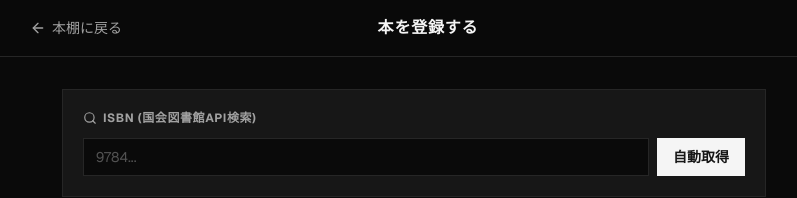
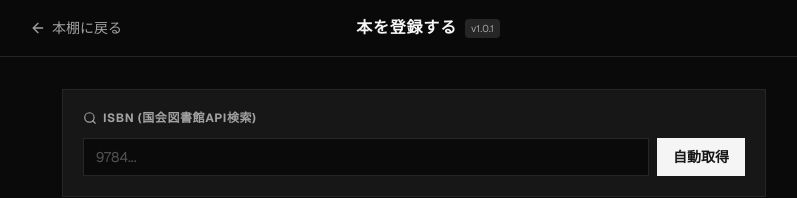
Before and after one commit to cat3-lang/my-book-app, a Next.js app: page /add in a window 1280 px wide. Shown: the top 198 px of the page, without its empty margins (226-1023 px from the left). Built offline with nearby package versions, Linux system fonts and the light colour scheme; no server answers.

Commit message:
v1.0.1: URL取得を一度外してテスト、バージョン表示機能を追加

```diff
--- a/app/add/page.tsx
+++ b/app/add/page.tsx
@@ -5,6 +5,9 @@ import { useRouter } from "next/navigation";
 import Link from "next/link";
 import { supabase } from "@/lib/supabase";
 import { ArrowLeft, Search, BookOpen, Check, Calendar, Layers, ExternalLink } from "lucide-react";
+
+// 🔄 更新のたびに数字を増やしてデプロイ確認に使うバージョン番号
+const APP_VERSION = "v1.0.1";
 
 type ExistingBookInfo = {
   title: string;
@@ -56,7 +59,7 @@ export default function AddBookPage() {
     setSortTitle(hiraganaToKatakana(val));
   };
 
-  // サーバーサイド（APIルート）を経由して国会図書館データを安全に取得
+  // サーバーサイド（APIルート）を経由して国会図書館データを取得
   const handleFetchByIsbn = async () => {
     const cleanIsbn = isbn.trim().replace(/-/g, "");
     if (!cleanIsbn) {
@@ -89,9 +92,11 @@ export default function AddBookPage() {
       setSeries(data.seriesTitle || "");
       setAuthors(data.creator || "");
       setPublisher(data.publisher || "");
-      if (data.ndlUrl) setNdlUrl(data.ndlUrl);
 
-      setErrorMessage("※国会図書館から情報を取得しました。");
+      // 一旦URLの自動代入を外し、空にするか手動入力にするテスト
+      // setNdlUrl(data.ndlUrl || "");
+
+      setErrorMessage("※国会図書館から情報を取得しました（URLなしテスト中）。");
 
     } catch (err) {
       console.error(err);
@@ -136,7 +141,7 @@ export default function AddBookPage() {
         authors: authors.trim() || null,
         publisher: publisher.trim() || null,
         published_date: publishedDate.trim() || null,
-        image_link: ndlUrl.trim() || null, // 国会図書館URLを格納
+        image_link: ndlUrl.trim() || null,
         isbn: cleanIsbn || null,
         status: status,
         created_at: registeredDate ? new Date(registeredDate).toISOString() : new Date().toISOString(),
@@ -171,7 +176,12 @@ export default function AddBookPage() {
             <ArrowLeft className="w-4 h-4" />
             <span>本棚に戻る</span>
           </Link>
-          <h1 className="text-base font-bold tracking-wider text-neutral-100">本を登録する</h1>
+          <div className="flex items-center gap-2">
+            <h1 className="text-base font-bold tracking-wider text-neutral-100">本を登録する</h1>
+            <span className="text-[10px] bg-neutral-800 text-neutral-400 px-1.5 py-0.5 rounded">
+              {APP_VERSION}
+            </span>
+          </div>
           <div className="w-16" />
         </div>
       </header>
```
